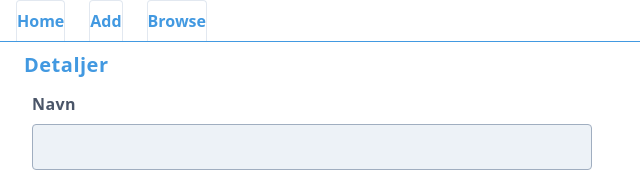
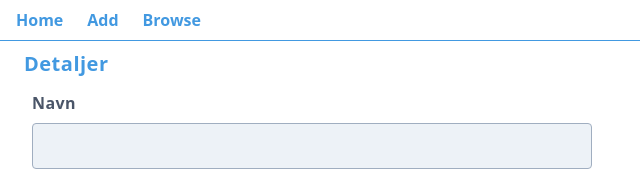
Before and after one commit to vegardwalland/Backend-DomkirkeAR, a Next.js app: page /add in a window 1280 px wide. Shown: the top 172 px of the page, without its empty margins (0-640 px from the left). Built offline with nearby package versions, Linux system fonts and the light colour scheme.

Commit message:
remove borders from nav items

```diff
--- a/styles/style.css
+++ b/styles/style.css
@@ -5,7 +5,7 @@
 
 
 .nav-item {
-  @apply inline-block border-l border-t border-r rounded-t py-2 mr-2 text-blue-500 font-semibold;
+  @apply inline-block py-2 mr-2 text-blue-500 font-semibold;
 
 }
 
```
